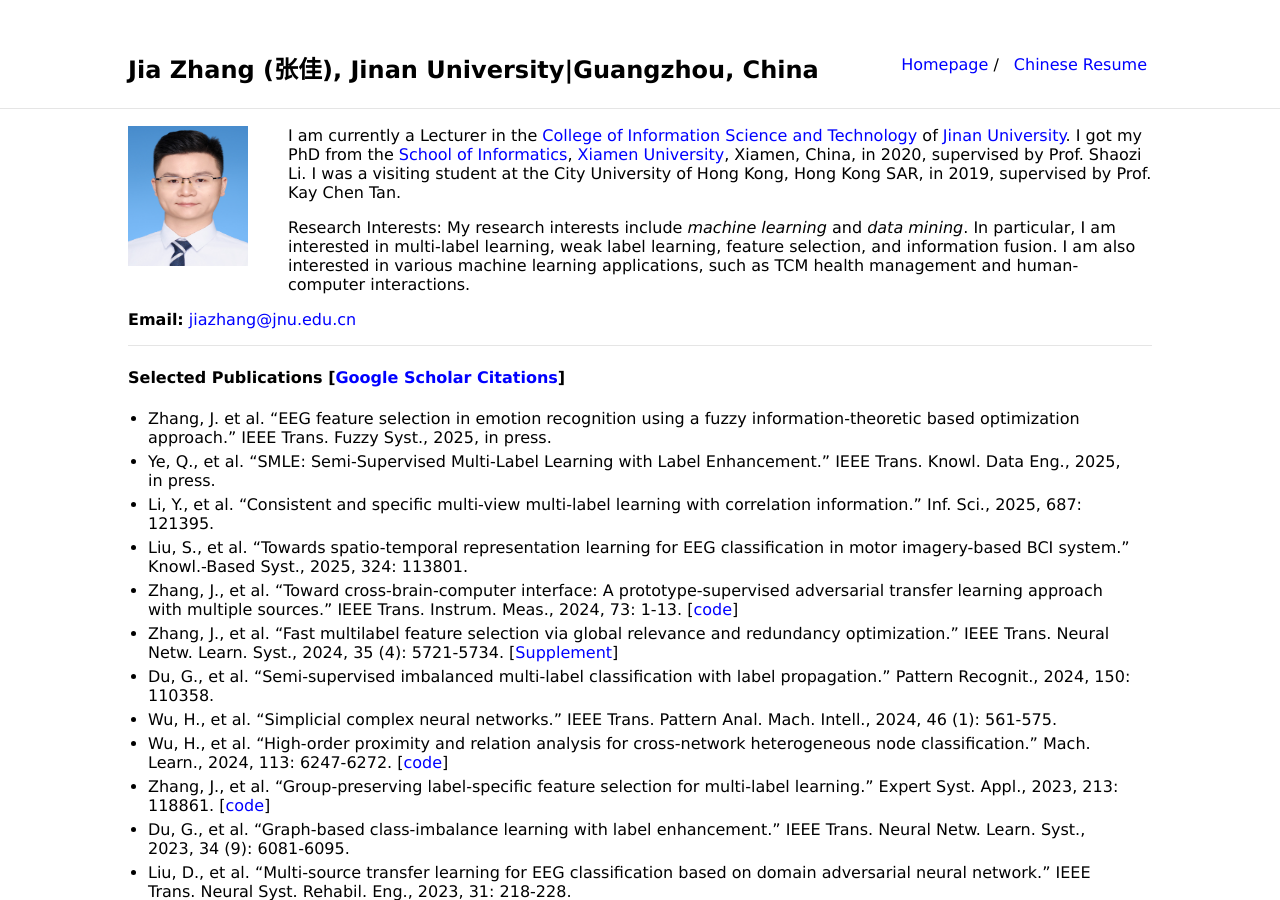
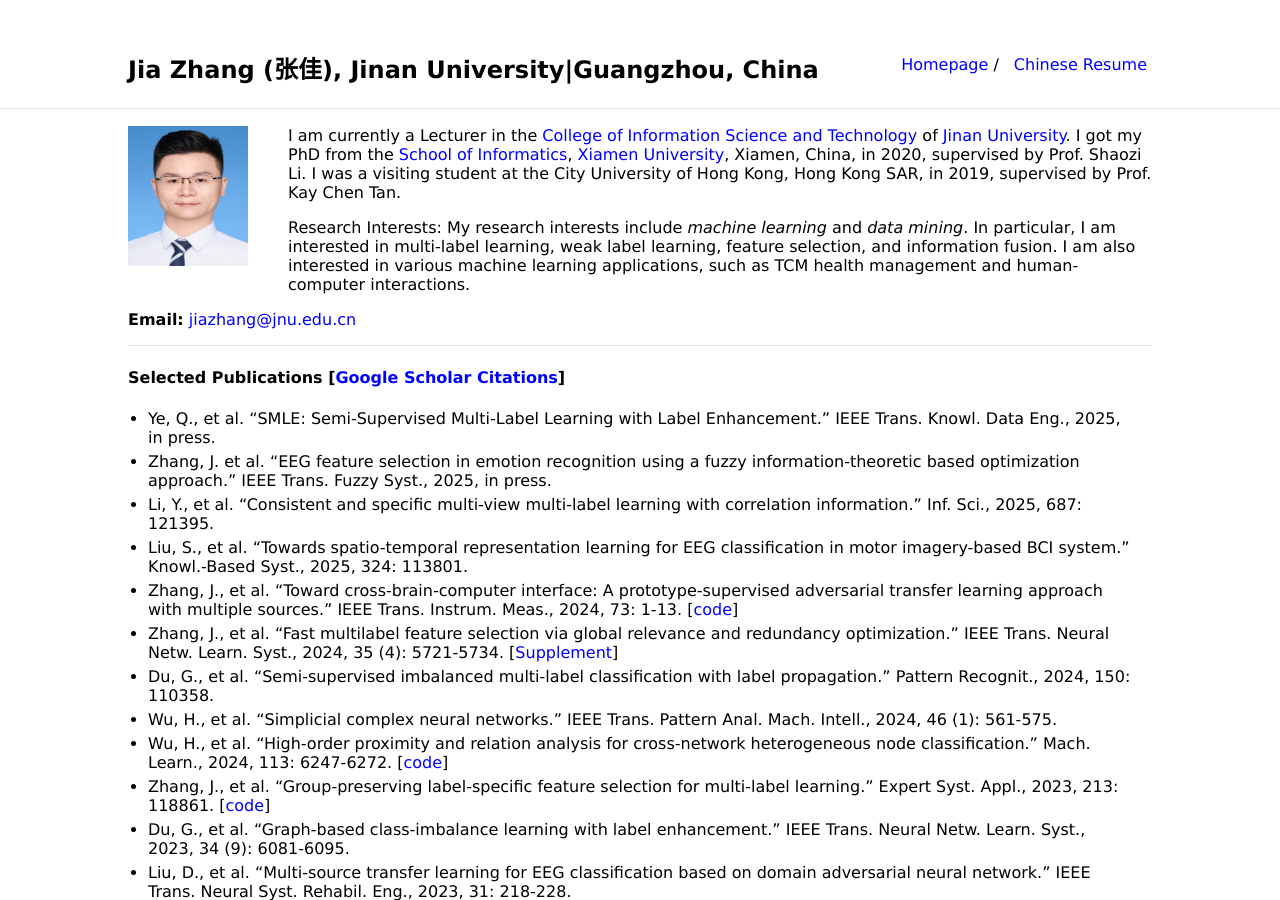
Before and after one commit to jiazhang-ml/jiazhang-ml.github.io, a Jekyll site: the page built from index.md, in a window 1280 px wide and 900 px high. Built offline with Jekyll 4.4.1, drawn with Linux system fonts in a browser that asks for light colours.

```diff
--- a/index.md
+++ b/index.md
@@ -15,8 +15,8 @@ Research Interests: My research interests include *machine learning* and *data m
 
 #### Selected Publications [[Google Scholar Citations](https://scholar.google.com.hk/citations?user=yBaTk-gAAAAJ&hl=en)]
 
+* Ye, Q., et al. "SMLE: Semi-Supervised Multi-Label Learning with Label Enhancement." IEEE Trans. Knowl. Data Eng., 2025, in press.
 * Zhang, J. et al. "EEG feature selection in emotion recognition using a fuzzy information-theoretic based optimization approach." IEEE Trans. Fuzzy Syst., 2025, in press.
-* Ye, Q., et al. "SMLE: Semi-Supervised Multi-Label Learning with Label Enhancement." IEEE Trans. Knowl. Data Eng., 2025, in press.
 * Li, Y., et al. "Consistent and specific multi-view multi-label learning with correlation information." Inf. Sci., 2025, 687: 121395.
 * Liu, S., et al. "Towards spatio-temporal representation learning for EEG classification in motor imagery-based BCI system." Knowl.-Based Syst., 2025, 324: 113801.
 * Zhang, J., et al. "Toward cross-brain-computer interface: A prototype-supervised adversarial transfer learning approach with multiple sources." IEEE Trans. Instrum. Meas., 2024, 73: 1-13. [[code](PSAT-main.zip)]
```
